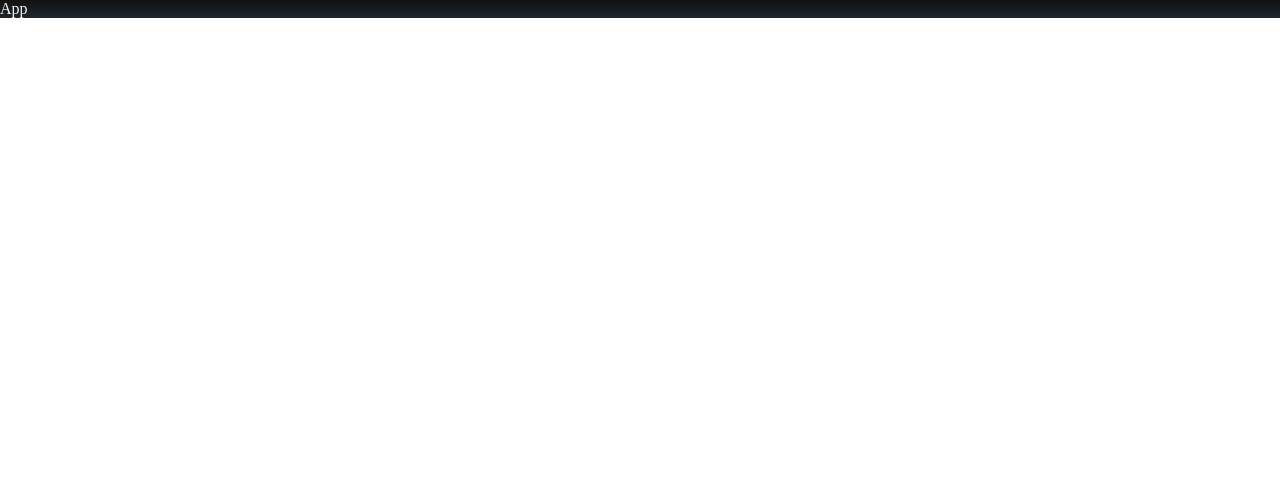
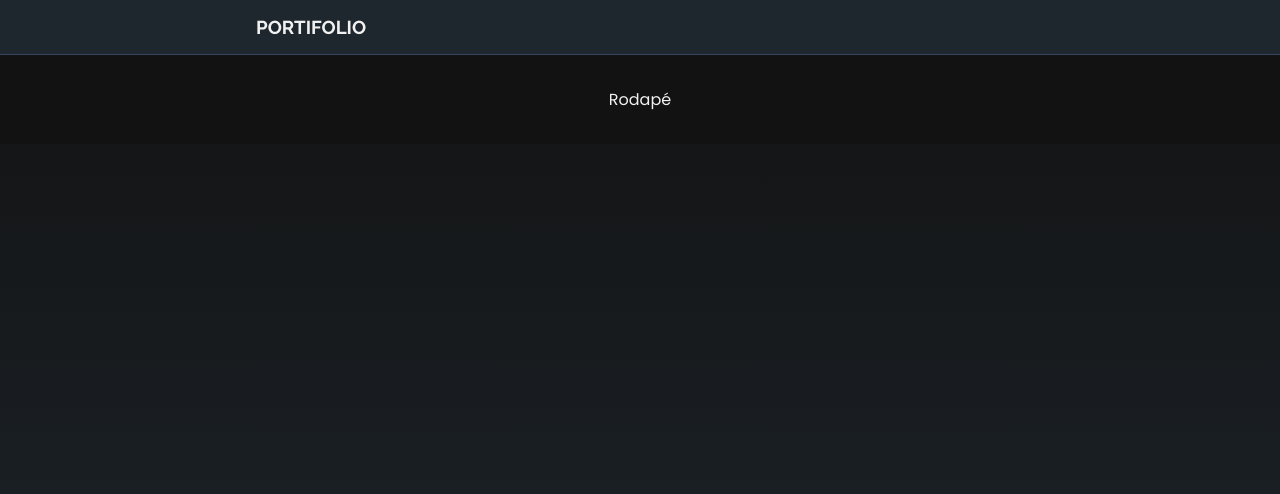
Before and after one commit to mrffilipe/code-by-mister, a React (Vite) app: page / in a window 1280 px wide. Shown: the top 494 px of the page. Built offline with nearby package versions, Linux system fonts and the light colour scheme.

Commit message:
Add Header and Footer components

```diff
--- a/src/App.tsx
+++ b/src/App.tsx
@@ -1,5 +1,13 @@
+import Footer from "./components/Footer";
+import Header from "./components/Header";
+
 const App = () => {
-	return <div>App</div>;
+	return (
+		<>
+			<Header />
+			<Footer />
+		</>
+	);
 };
 
 export default App;
--- /dev/null
+++ b/src/components/Footer/index.tsx
@@ -0,0 +1,11 @@
+import styles from "./styles.module.css";
+
+const Footer = () => {
+	return (
+		<footer className={styles.footer}>
+			<p>Rodapé</p>
+		</footer>
+	);
+};
+
+export default Footer;
--- /dev/null
+++ b/src/components/Footer/styles.module.css
@@ -0,0 +1,10 @@
+.footer {
+	background-color: var(--color-background);
+	padding: 32px var(--horizontal-padding);
+	color: var(--color-text-primary);
+	border-top: 1px solid var(--color-border);
+}
+
+.footer p {
+	text-align: center;
+}
--- /dev/null
+++ b/src/components/Header/index.tsx
@@ -0,0 +1,11 @@
+import styles from "./styles.module.css";
+
+const Header = () => {
+	return (
+		<header className={styles.header}>
+			<h3>Portifolio</h3>
+		</header>
+	);
+};
+
+export default Header;
--- /dev/null
+++ b/src/components/Header/styles.module.css
@@ -0,0 +1,10 @@
+.header {
+	background-color: var(--color-background-secondary);
+	padding: 16px var(--horizontal-padding);
+	color: var(--color-text-primary);
+	box-shadow: 0 2px 4px var(--color-shadow);
+}
+
+.header h3 {
+	text-transform: uppercase;
+}
--- /dev/null
+++ b/src/fonts.css
@@ -0,0 +1,2 @@
+@import url("https://fonts.googleapis.com/css2?family=Raleway:ital,wght@0,100..900;1,100..900&display=swap");
+@import url("https://fonts.googleapis.com/css2?family=Poppins:wght@300;400;500&display=swap");
--- a/src/index.css
+++ b/src/index.css
@@ -1,3 +1,5 @@
+@import url("fonts.css");
+
 * {
 	margin: 0;
 	padding: 0;
@@ -36,10 +38,38 @@
 
 html,
 body {
+	min-height: 100vh;
 	background: var(--color-background-gradient);
 	background-repeat: no-repeat;
 	color: var(--color-text-primary);
 	font-size: 1rem;
+}
+
+h1,
+h2,
+h3,
+h4 {
+	font-family: "Raleway", sans-serif;
+	font-weight: 700;
+}
+
+h5,
+h6 {
+	font-family: "Raleway", sans-serif;
+	font-weight: 400;
+}
+
+body,
+p,
+span,
+li {
+	font-family: "Poppins", sans-serif;
+	font-weight: 400;
+}
+
+strong {
+	font-family: "Poppins", sans-serif;
+	font-weight: 500;
 }
 
 @media (min-width: 1024px) {
```
